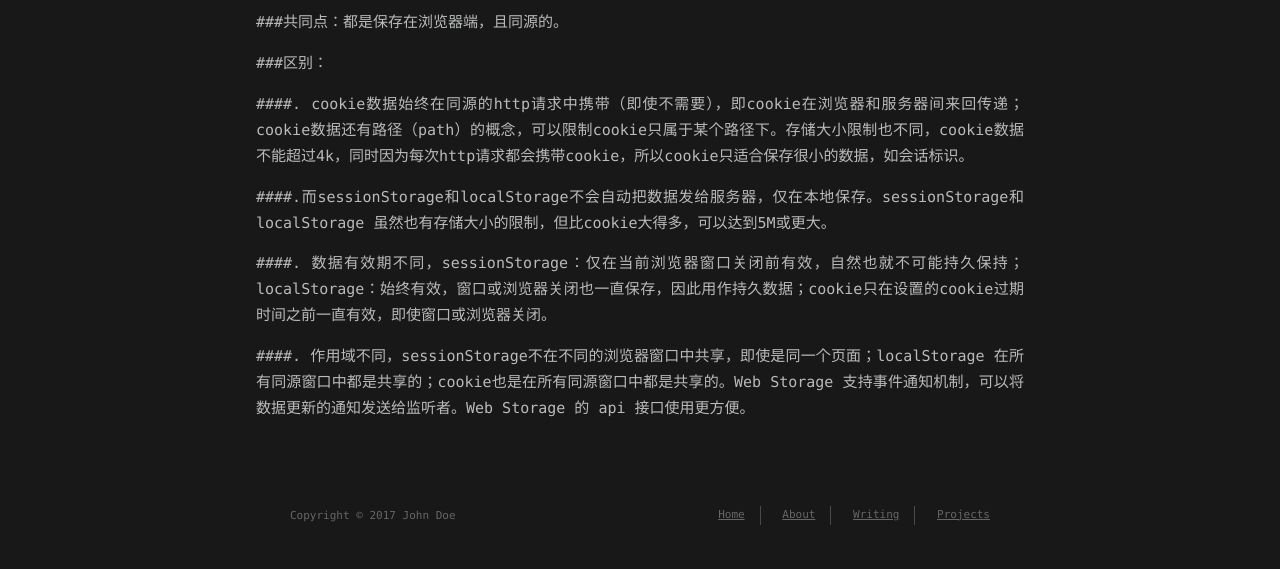
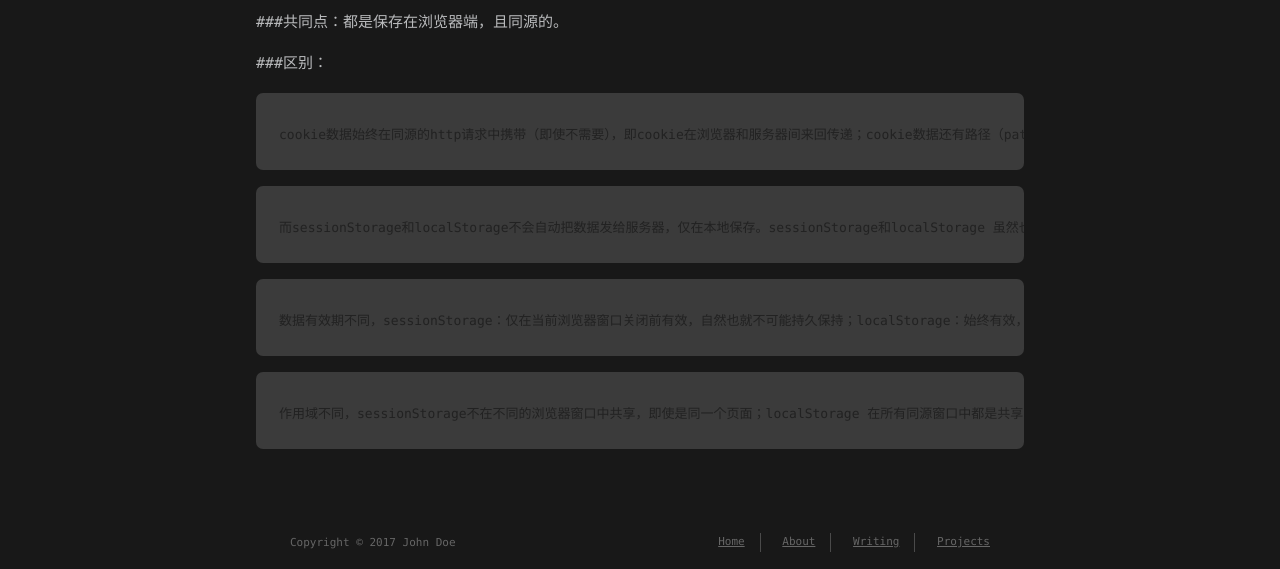
Before and after one commit to rubycountryside/rubycountryside.github.io, a plain HTML site: page 2017/11/14/first/index.html in a window 1280 px wide. Shown: the part 368-937 px from the top of the page. Before the commit the page ends 910 px from the top, so only its background shows below. Drawn offline with Linux system fonts and the light colour scheme.

Commit message:
Site updated: 2017-11-14 20:57:20

```diff
--- a/2017/11/14/first/index.html
+++ b/2017/11/14/first/index.html
@@ -6,16 +6,16 @@
     <meta http-equiv="X-UA-Compatible" content="IE=edge">
     <meta name="HandheldFriendly" content="True">
     <meta name="viewport" content="width=device-width, initial-scale=1, maximum-scale=1" />
-    <meta name="description" content="###共同点：都是保存在浏览器端，且同源的。 ###区别： ####. cookie数据始终在同源的http请求中携带（即使不需要），即cookie在浏览器和服务器间来回传递；cookie数据还有路径（path）的概念，可以限制cookie只属于某个路径下。存储大小限制也不同，cookie数据不能超过4k，同时因为每次http请求都会携带cookie，所以cookie只适合保存很小的数据，如会话标">
+    <meta name="description" content="###共同点：都是保存在浏览器端，且同源的。 ###区别： 1cookie数据始终在同源的http请求中携带（即使不需要），即cookie在浏览器和服务器间来回传递；cookie数据还有路径（path）的概念，可以限制cookie只属于某个路径下。存储大小限制也不同，cookie数据不能超过4k，同时因为每次http请求都会携带cookie，所以cookie只适合保存很小的数据，如会话标识。 1而">
 <meta property="og:type" content="article">
 <meta property="og:title" content="cookies，sessionStorage和localStorage的区别">
 <meta property="og:url" content="http://yoursite.com/2017/11/14/first/index.html">
 <meta property="og:site_name" content="Hexo">
-<meta property="og:description" content="###共同点：都是保存在浏览器端，且同源的。 ###区别： ####. cookie数据始终在同源的http请求中携带（即使不需要），即cookie在浏览器和服务器间来回传递；cookie数据还有路径（path）的概念，可以限制cookie只属于某个路径下。存储大小限制也不同，cookie数据不能超过4k，同时因为每次http请求都会携带cookie，所以cookie只适合保存很小的数据，如会话标">
-<meta property="og:updated_time" content="2017-11-14T12:52:01.000Z">
+<meta property="og:description" content="###共同点：都是保存在浏览器端，且同源的。 ###区别： 1cookie数据始终在同源的http请求中携带（即使不需要），即cookie在浏览器和服务器间来回传递；cookie数据还有路径（path）的概念，可以限制cookie只属于某个路径下。存储大小限制也不同，cookie数据不能超过4k，同时因为每次http请求都会携带cookie，所以cookie只适合保存很小的数据，如会话标识。 1而">
+<meta property="og:updated_time" content="2017-11-14T12:57:03.000Z">
 <meta name="twitter:card" content="summary">
 <meta name="twitter:title" content="cookies，sessionStorage和localStorage的区别">
-<meta name="twitter:description" content="###共同点：都是保存在浏览器端，且同源的。 ###区别： ####. cookie数据始终在同源的http请求中携带（即使不需要），即cookie在浏览器和服务器间来回传递；cookie数据还有路径（path）的概念，可以限制cookie只属于某个路径下。存储大小限制也不同，cookie数据不能超过4k，同时因为每次http请求都会携带cookie，所以cookie只适合保存很小的数据，如会话标">
+<meta name="twitter:description" content="###共同点：都是保存在浏览器端，且同源的。 ###区别： 1cookie数据始终在同源的http请求中携带（即使不需要），即cookie在浏览器和服务器间来回传递；cookie数据还有路径（path）的概念，可以限制cookie只属于某个路径下。存储大小限制也不同，cookie数据不能超过4k，同时因为每次http请求都会携带cookie，所以cookie只适合保存很小的数据，如会话标识。 1而">
 
 
 
@@ -165,10 +165,10 @@
   <div class="content" itemprop="articleBody">
     <p>###共同点：都是保存在浏览器端，且同源的。</p>
 <p>###区别：</p>
-<p>####. cookie数据始终在同源的http请求中携带（即使不需要），即cookie在浏览器和服务器间来回传递；cookie数据还有路径（path）的概念，可以限制cookie只属于某个路径下。存储大小限制也不同，cookie数据不能超过4k，同时因为每次http请求都会携带cookie，所以cookie只适合保存很小的数据，如会话标识。</p>
-<p>####.而sessionStorage和localStorage不会自动把数据发给服务器，仅在本地保存。sessionStorage和localStorage 虽然也有存储大小的限制，但比cookie大得多，可以达到5M或更大。</p>
-<p>####. 数据有效期不同，sessionStorage：仅在当前浏览器窗口关闭前有效，自然也就不可能持久保持；localStorage：始终有效，窗口或浏览器关闭也一直保存，因此用作持久数据；cookie只在设置的cookie过期时间之前一直有效，即使窗口或浏览器关闭。</p>
-<p>####. 作用域不同，sessionStorage不在不同的浏览器窗口中共享，即使是同一个页面；localStorage 在所有同源窗口中都是共享的；cookie也是在所有同源窗口中都是共享的。Web Storage 支持事件通知机制，可以将数据更新的通知发送给监听者。Web Storage 的 api 接口使用更方便。</p>
+<figure class="highlight bash"><table><tr><td class="gutter"><pre><span class="line">1</span><br></pre></td><td class="code"><pre><span class="line">cookie数据始终在同源的http请求中携带（即使不需要），即cookie在浏览器和服务器间来回传递；cookie数据还有路径（path）的概念，可以限制cookie只属于某个路径下。存储大小限制也不同，cookie数据不能超过4k，同时因为每次http请求都会携带cookie，所以cookie只适合保存很小的数据，如会话标识。</span><br></pre></td></tr></table></figure>
+<figure class="highlight bash"><table><tr><td class="gutter"><pre><span class="line">1</span><br></pre></td><td class="code"><pre><span class="line">而sessionStorage和localStorage不会自动把数据发给服务器，仅在本地保存。sessionStorage和localStorage 虽然也有存储大小的限制，但比cookie大得多，可以达到5M或更大。</span><br></pre></td></tr></table></figure>
+<figure class="highlight bash"><table><tr><td class="gutter"><pre><span class="line">1</span><br></pre></td><td class="code"><pre><span class="line">数据有效期不同，sessionStorage：仅在当前浏览器窗口关闭前有效，自然也就不可能持久保持；localStorage：始终有效，窗口或浏览器关闭也一直保存，因此用作持久数据；cookie只在设置的cookie过期时间之前一直有效，即使窗口或浏览器关闭。</span><br></pre></td></tr></table></figure>
+<figure class="highlight bash"><table><tr><td class="gutter"><pre><span class="line">1</span><br></pre></td><td class="code"><pre><span class="line">作用域不同，sessionStorage不在不同的浏览器窗口中共享，即使是同一个页面；localStorage 在所有同源窗口中都是共享的；cookie也是在所有同源窗口中都是共享的。Web Storage 支持事件通知机制，可以将数据更新的通知发送给监听者。Web Storage 的 api 接口使用更方便。</span><br></pre></td></tr></table></figure>
 
   </div>
 </article>
```
